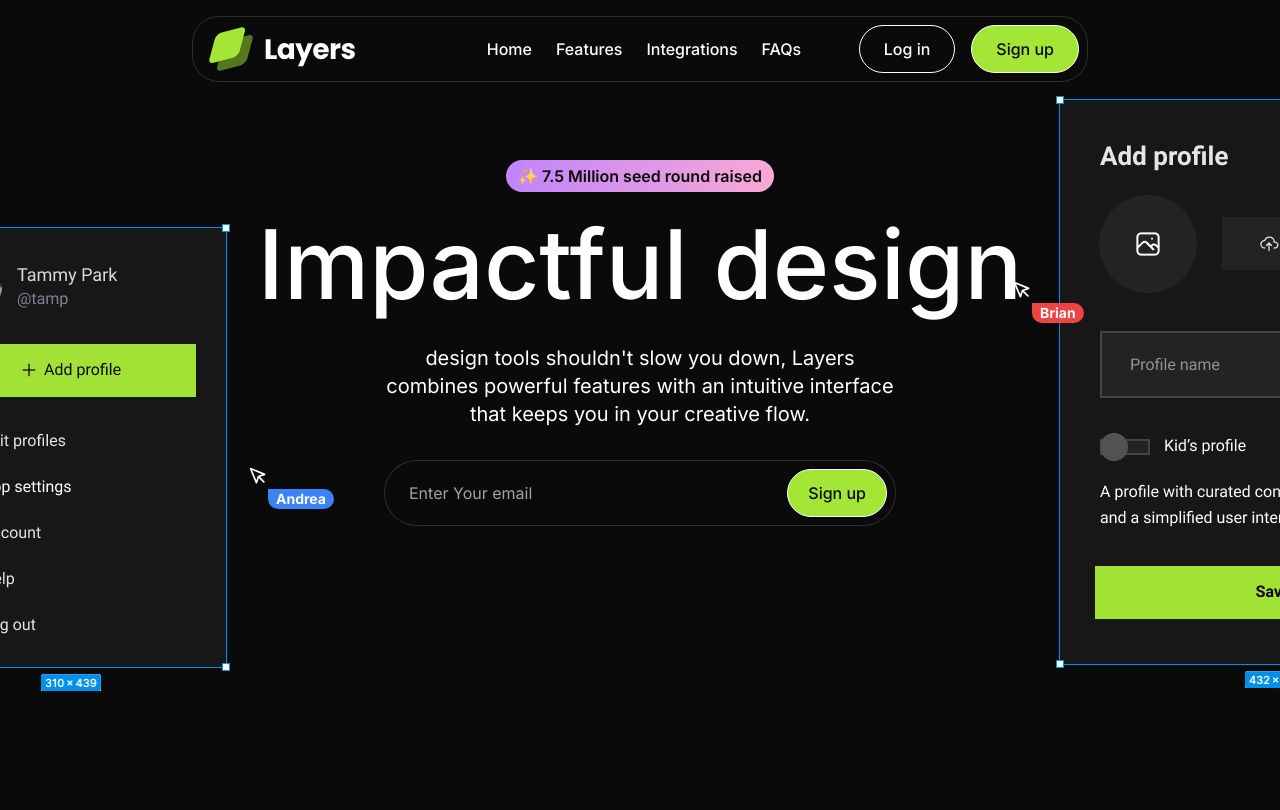
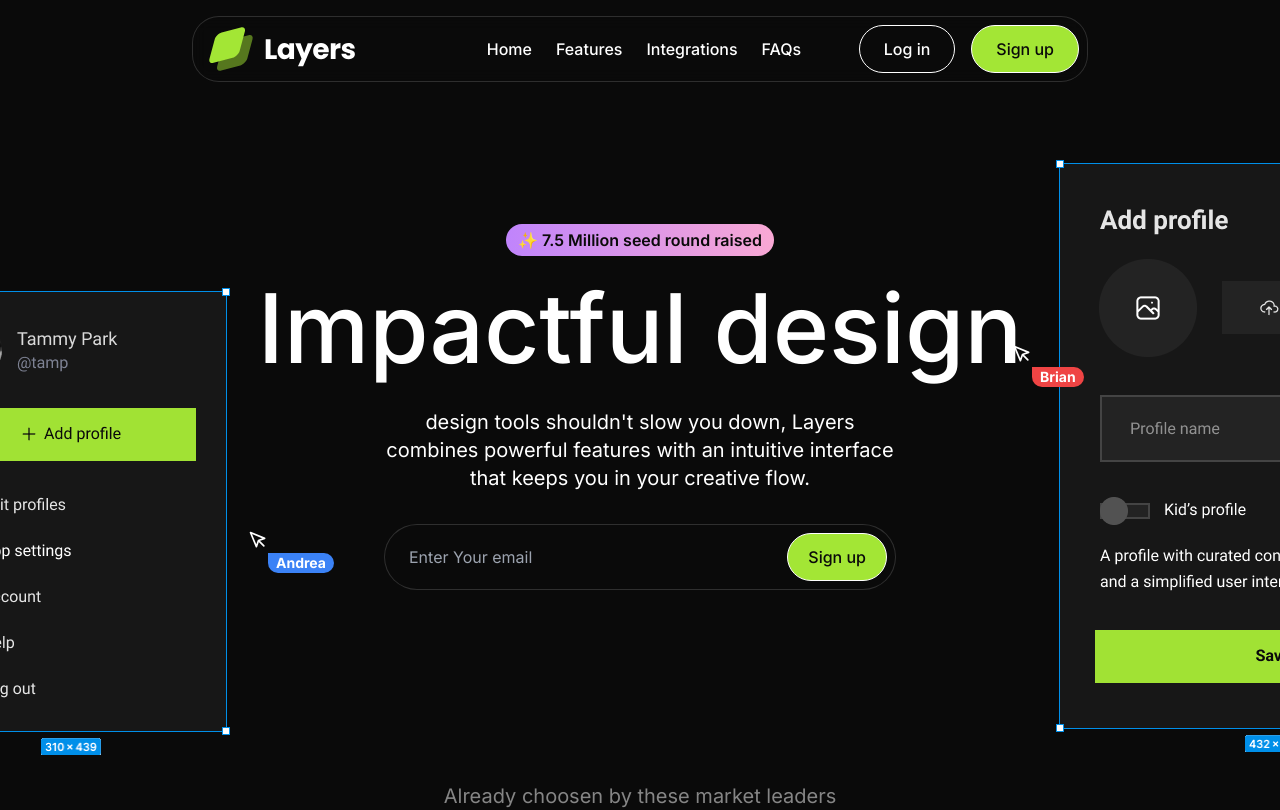
Before and after one commit to tdogcodes/Layers-Landing-Page, a Next.js app: page / in a window 1280 px wide. Shown: the top 810 px of the page. Built offline with nearby package versions, Linux system fonts and the light colour scheme.

Commit message:
centered the hero section

```diff
--- a/src/sections/Hero.tsx
+++ b/src/sections/Hero.tsx
@@ -64,7 +64,7 @@ export default function Hero() {
     return (
         <section
             aria-label="hero"
-            className="py-32 lg:pt-40 overflow-x-clip"
+            className="my-16 lg:pt-40 overflow-x-clip"
             style={{ cursor: `url(${cursorYouImage.src}), auto` }}
             id="home"
         >
```
